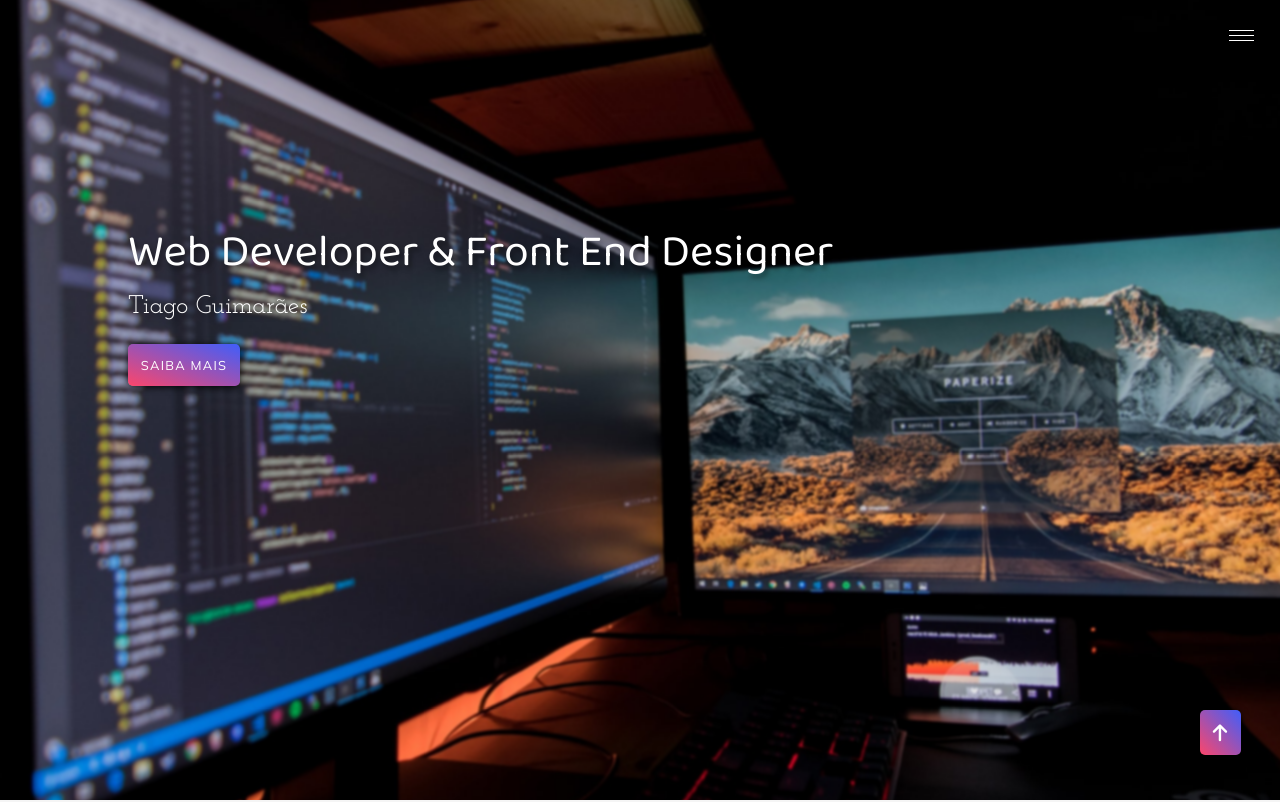
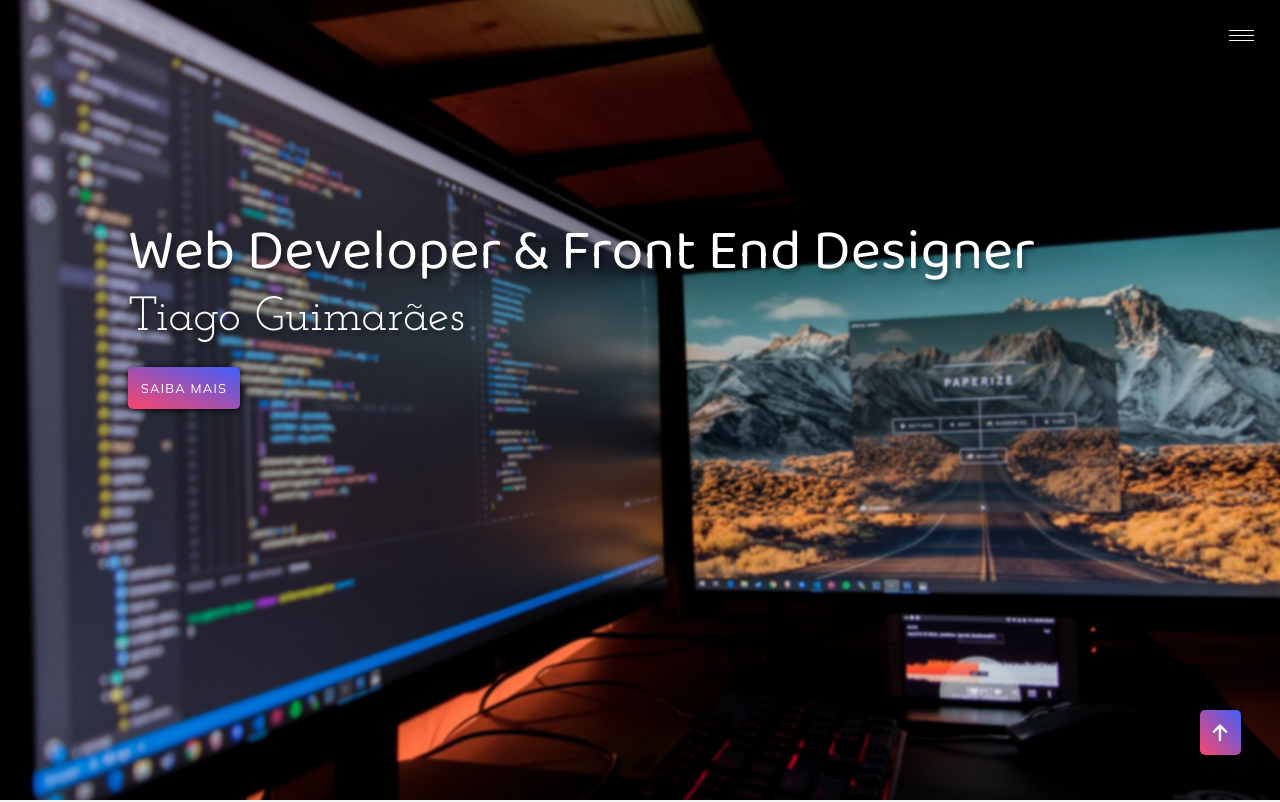
Before and after one commit to tabguimaraes/lab, a plain HTML site: page PROJETO WEBSITE/index.html in a window 1280 px wide. Shown: the top 802 px of the page. Drawn offline with Linux system fonts and the light colour scheme.

Commit message:
ajustes de responsividade banner

```diff
--- a/PROJETO WEBSITE/assets/css/styles.css
+++ b/PROJETO WEBSITE/assets/css/styles.css
@@ -294,7 +294,7 @@ a {
 
 .banner h1 {
   color: white;
-  font-size: 3.5vw;
+  font-size: 3.6rem;
   font-family: var(--font-primary);
   font-weight: 200;
   text-shadow: 0.2vw 0.3vw 5px rgba(0, 0, 0, 0.4);
@@ -311,7 +311,7 @@ a {
 .banner p {
   font-family: var(--font-secundary);
   color: white;
-  font-size: 2vw;
+  font-size: 3rem;
   text-shadow: 0.2vw 0.3vw 5px rgba(0, 0, 0, 0.4);
   margin-bottom: 2vw;
   animation: moveBanner 1s 0.7s forwards;
@@ -369,6 +369,7 @@ a {
 
 .grid-conhecimentos {
   display: grid;
+  padding: 0 20px;
   /* grid-template-columns: repeat(30, 1fr); */
   /* grid-template-rows: 1fr 1fr 1fr; */
   row-gap: 1vw;
```
